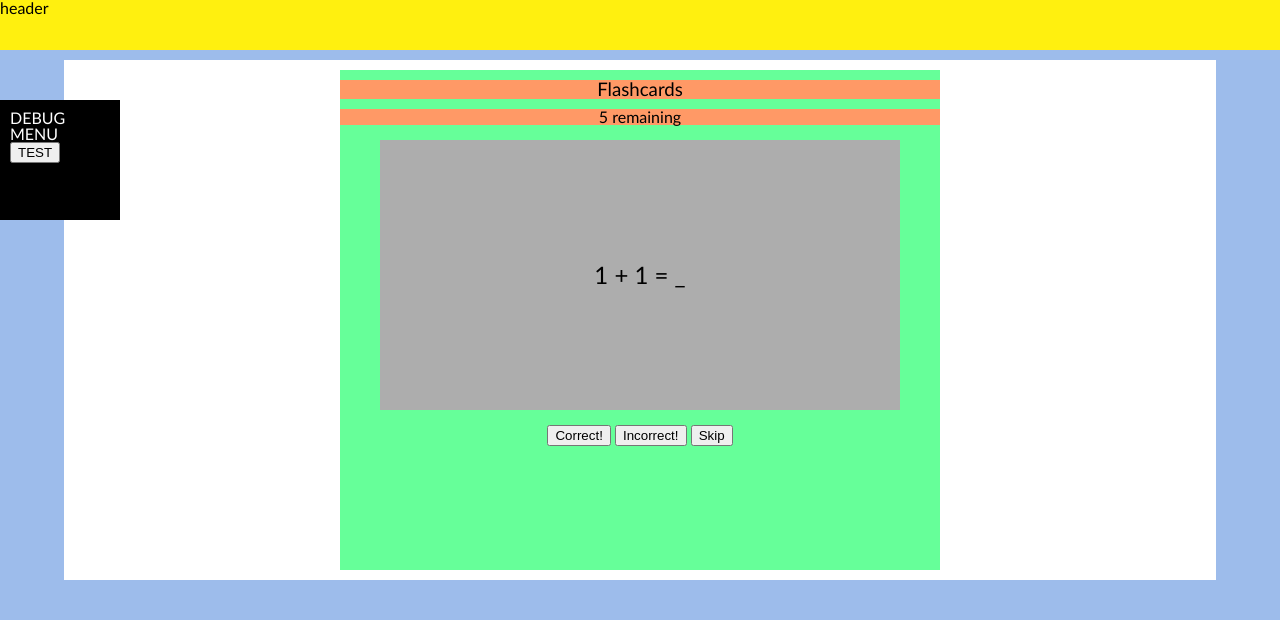
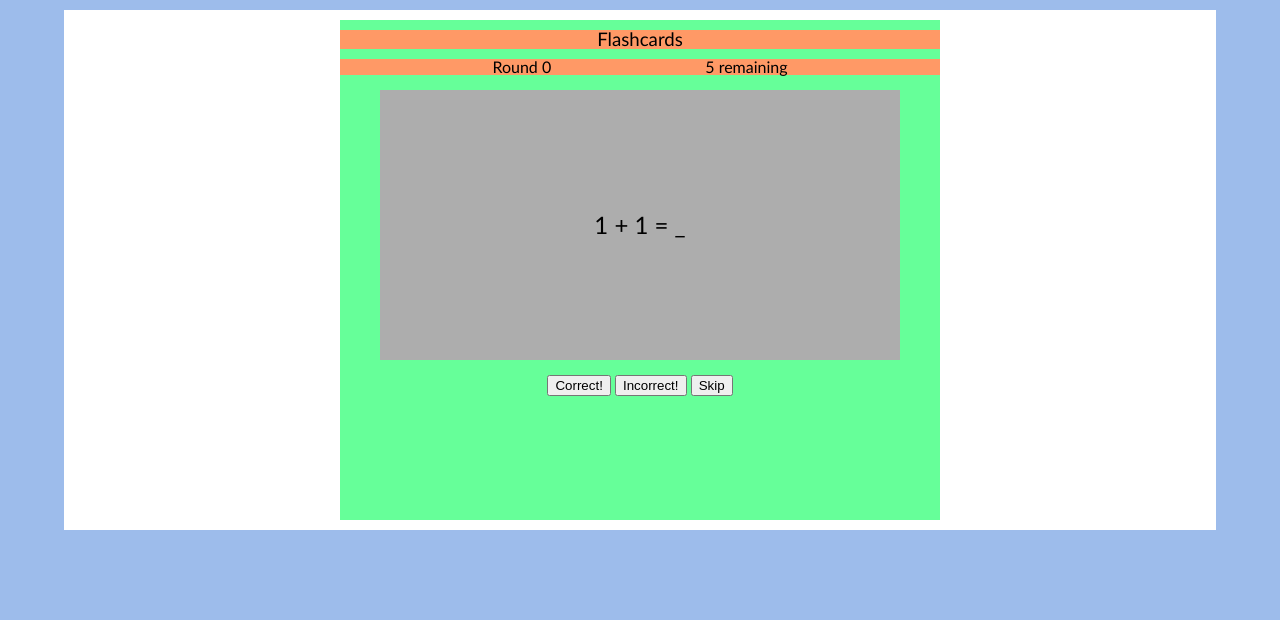
Before and after one commit to jdmswong/flashcards, a PHP site: page / in a window 1280 px wide. Shown: the top 620 px of the page. Run offline with PHP 8.4, Linux system fonts and the light colour scheme.

Commit message:
game round ends when all cards played, additional rounds not supported yet

```diff
--- a/css/main.css
+++ b/css/main.css
@@ -64,9 +64,18 @@ body{
 	font-size: 14pt;
 }
 
-#counter {
+#header-stats {
 	background-color: #FF9966;
 	margin-bottom: 10px;
+}
+
+#round-counter{
+	display: inline-block;
+}
+
+#card-counter{
+	display: inline-block;
+	margin-left: 150px;
 }
 
 #flashcard {
--- a/index.html
+++ b/index.html
@@ -13,23 +13,30 @@
 
 <body>
 
+	<!--
 	<div id="debug">
 		DEBUG MENU
 		<button style="button">TEST</button>
 	</div>
+	-->
 
 	<div id="wrap">
 		<div id="main">
 
+			<!--
 			<div id="header">
 				header
 			</div>
+			-->
 
 			<div id="content">
 				<div id="game-area">
 					<div id="title">Flashcards</div>
 
-					<div id="counter">1 of a billion</div>
+					<div id="header-stats">
+						<div id="round-counter">Round 0</div>
+						<div id="card-counter">1 of a billion</div>
+					</div>
 
 					<div id="flashcard"><p>SOME TEXT</p></div>
 
--- a/js/main.js
+++ b/js/main.js
@@ -13,6 +13,7 @@ $(document).ready(function(){
 	var deck = range(0, flashCards.length-1);  // cards belong in the deck, until they are discarded
 	var discard = [];
 	var nextDeck = [];
+	var roundNum = 1;
 
 	var cardFrame = {
 		currentCardIndex: null,
@@ -60,22 +61,20 @@ $(document).ready(function(){
 		},
 
 		correct: function(){
+			discard.push(deck.shift());
+			this.initialize();
 			if(deck.length == 0){
 				console.log("deck finished");
 				this.deckClosure();
-			}else{
-				discard.push(deck.shift());
-				this.initialize();
 			}
 		},
 
 		incorrect: function(){
+			nextDeck.push(deck.shift());
+			this.initialize();
 			if(deck.length == 0){
 				console.log("deck finished");
 				this.deckClosure();
-			}else{
-				nextDeck.push(deck.shift());
-				this.initialize();
 			}
 		},
 
@@ -92,6 +91,11 @@ $(document).ready(function(){
 			console.log(discard);
 			console.log("nextDeck");
 			console.log(nextDeck);
+
+			alert(
+				"Round over! " + discard.length + "/" + ( discard.length + nextDeck.length )
+				+ "correct. " + nextDeck.length + " cards moved to next round"
+			);
 		},
 	};
 
@@ -114,7 +118,7 @@ $(document).ready(function(){
 
 	// Sets counter to "x of <total>"
 	function refreshCounter(){
-		$(" #counter ").text(deck.length + " remaining");
+		$(" #card-counter ").text(deck.length + " remaining");
 	}
 
 	function range(start, end) {
```
